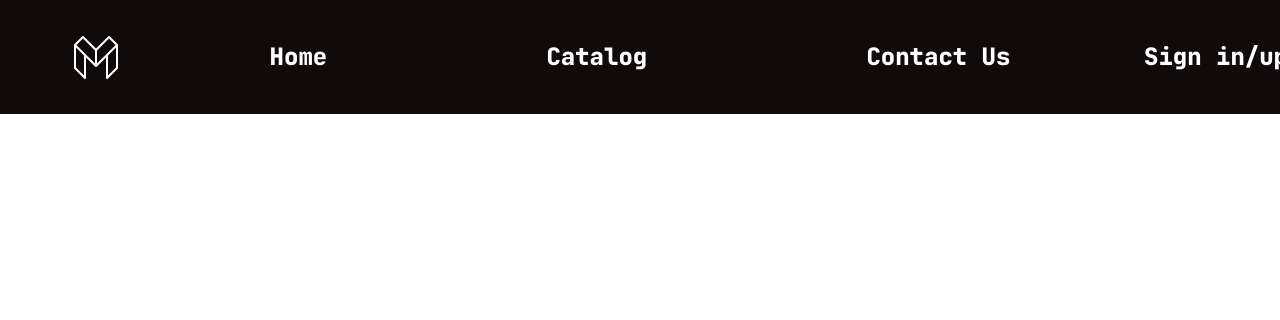
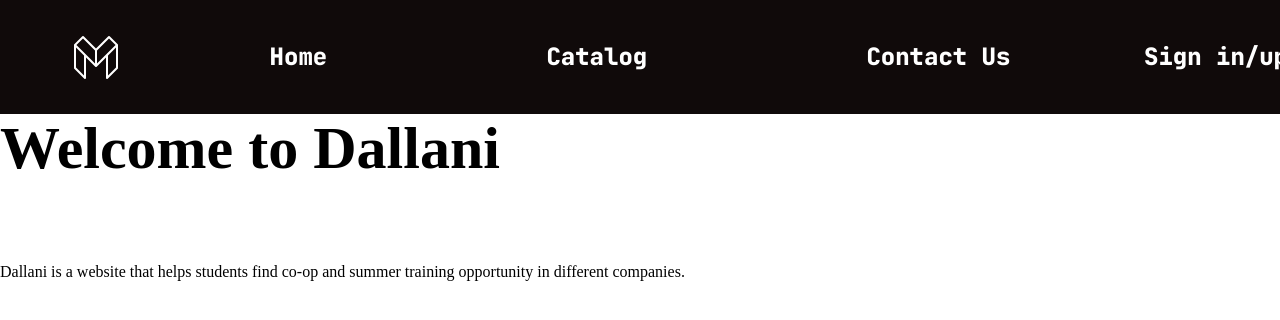
Before and after one commit to MysticalDawn/SWE363-Project, a React (Vite) app in the folder client/: page / in a window 1280 px wide. Shown: the top 320 px of the page. Built offline with nearby package versions, Linux system fonts and the light colour scheme.

Commit message:
GOING TO MAKE THE HOME PAGE

```diff
--- a/client/src/App.jsx
+++ b/client/src/App.jsx
@@ -1,14 +1,15 @@
 import { BrowserRouter as Router, Routes, Route } from "react-router-dom";
 import { CustomNav } from "./components/custom_nav.jsx";
-import {Auth} from './pages/auth.jsx';
+import { Auth } from "./pages/auth.jsx";
+import { Home } from "./pages/home.jsx";
 function App() {
   return (
     <div className="App">
       <Router>
         <CustomNav />
         <Routes>
-          <Route path="/"/>
-          <Route path="/auth" element = {<Auth />} />
+          <Route path="/" element={<Home />} />
+          <Route path="/auth" element={<Auth />} />
         </Routes>
       </Router>
     </div>
--- /dev/null
+++ b/client/src/pages/home.jsx
@@ -0,0 +1,17 @@
+import '../styles/home.css'
+export const Home = () => {
+  return (
+    <div className="home-wrapper">
+      <div className="left-section">
+        <h1>Welcome to Dallani</h1>
+        <p>
+          Dallani is a website that helps students find co-op and summer
+          training opportunity in different companies.
+        </p>
+      </div>
+      <div className="right-section">
+
+      </div>
+    </div>
+  );
+};
--- /dev/null
+++ b/client/src/styles/home.css
@@ -0,0 +1,3 @@
+.home-wrapper {
+    display: flex;
+}
```
